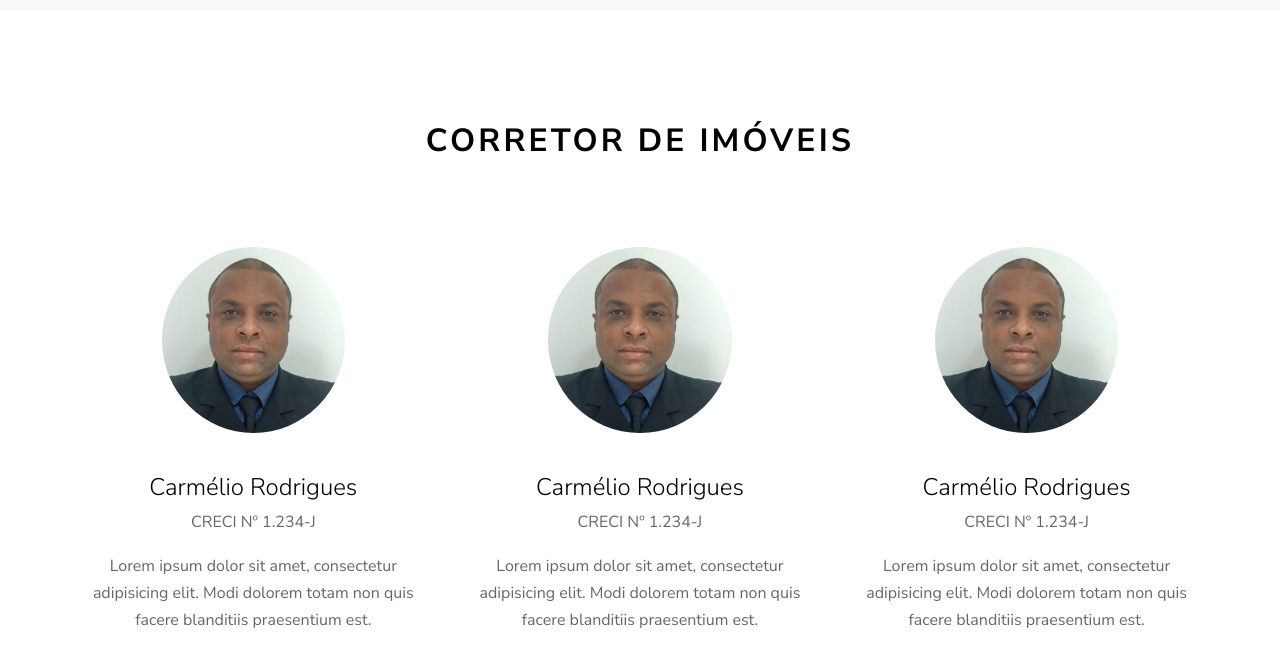
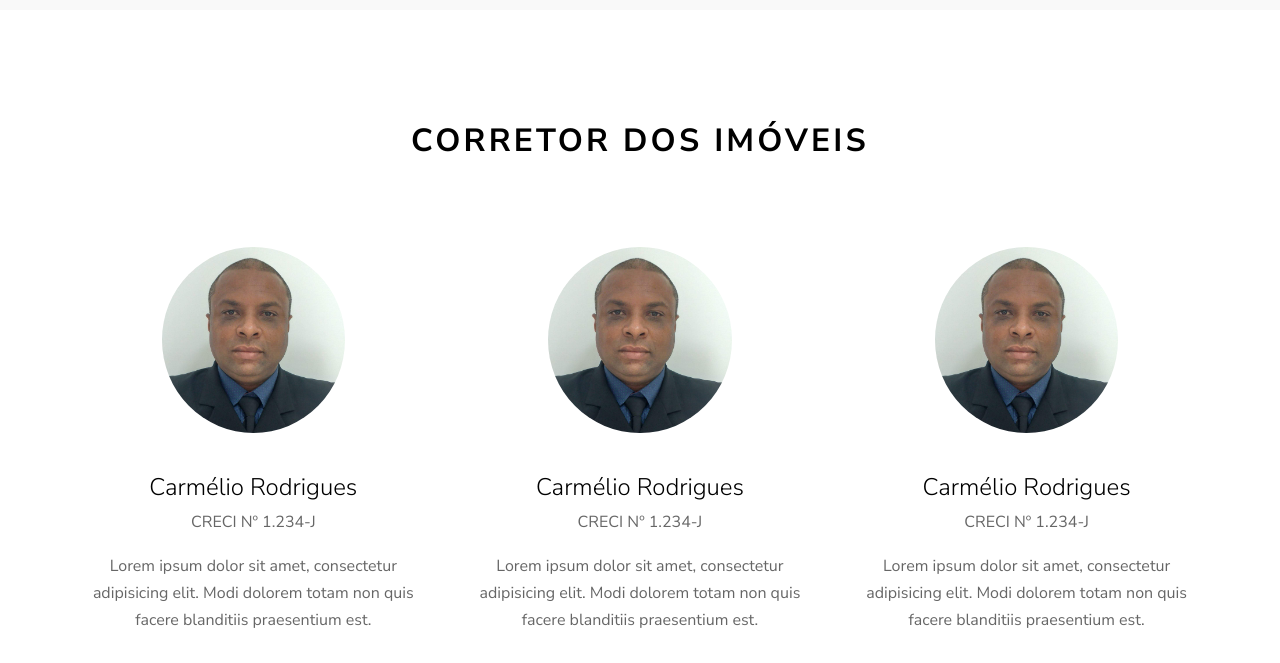
Before and after one commit to fabiomarinellid/imobiliariarodrigues, a plain HTML site: page index.html in a window 1280 px wide. Shown: the part 2120-2783 px from the top of the page. Drawn offline with Linux system fonts and the light colour scheme; files whose address does not match are found by name.

Commit message:
ajuste index

```diff
--- a/index.html
+++ b/index.html
@@ -447,7 +447,7 @@
       <div class="row mb-5 justify-content-center">
         <div class="col-md-7">
           <div class="site-section-title text-center">
-            <h2>Corretor de Imóveis</h2>
+            <h2>Corretor dos Imóveis</h2>
           </div>
         </div>
       </div>
```
Also changed, not shown: 1 other file.
